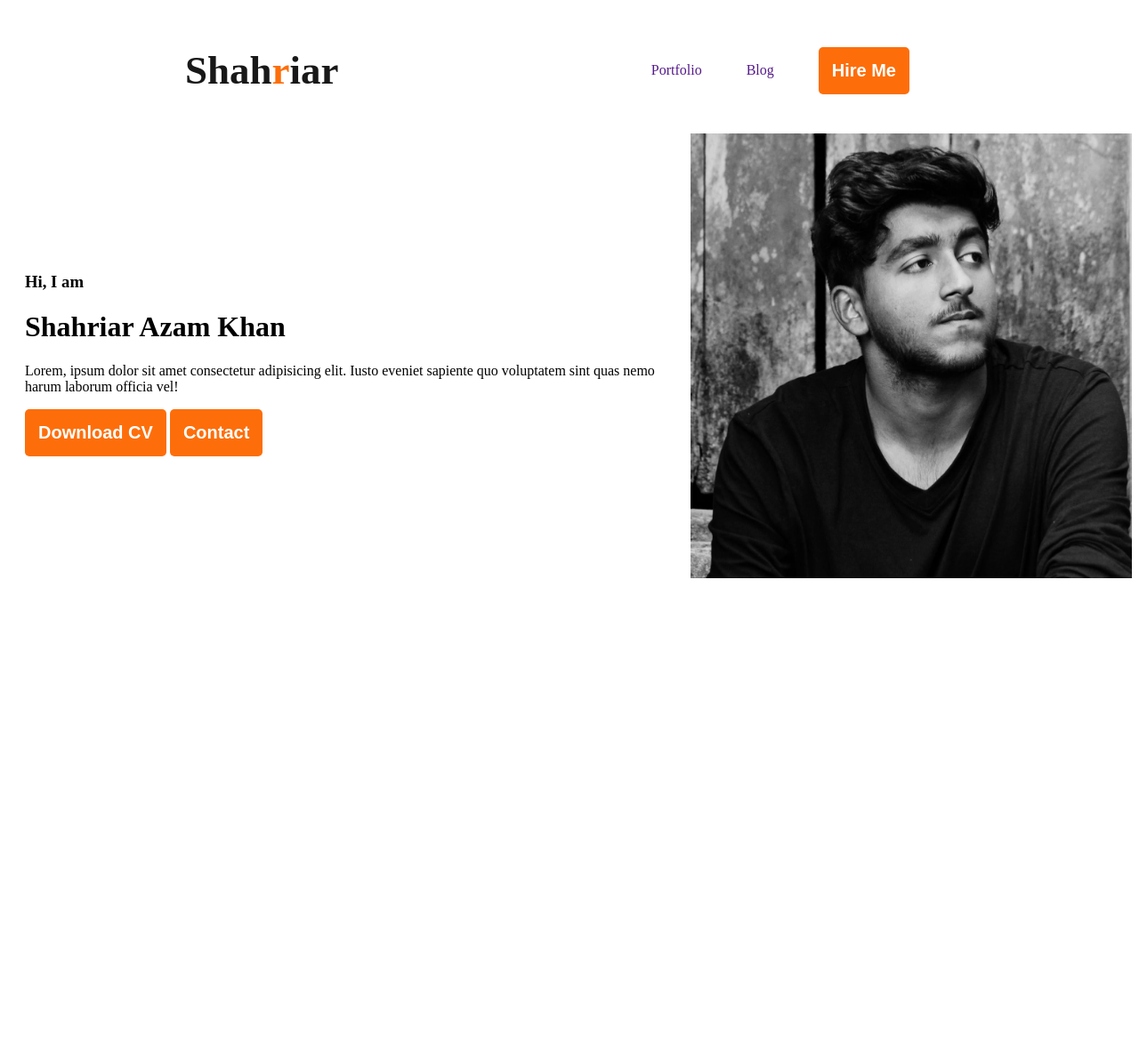
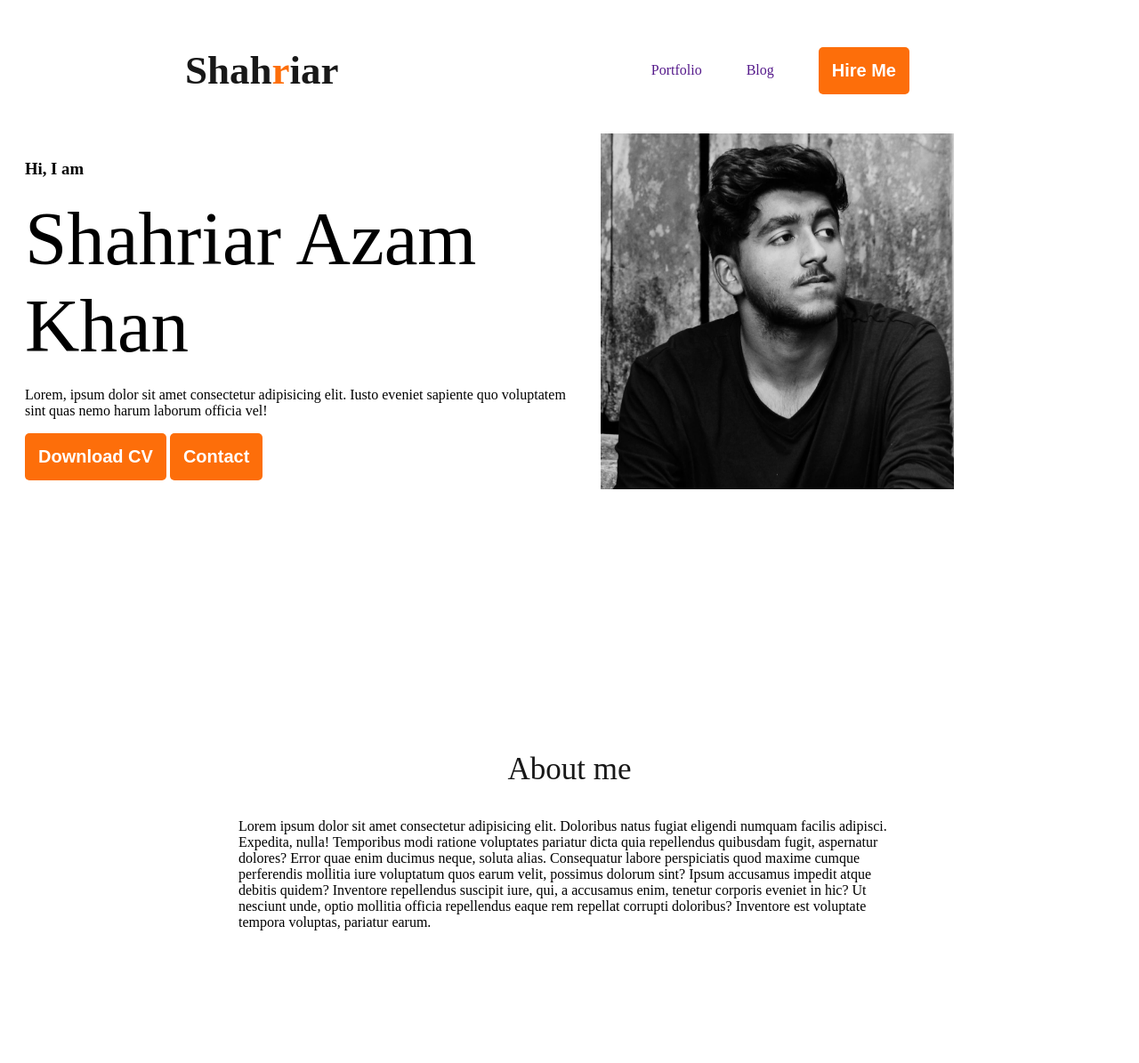
Before and after one commit to Shahriarrrrr/PortfolioProject, a plain HTML site: page index.html in a window 1280 px wide. Shown: the whole page at 89% size. Before the commit the page ends 800 px from the top, so only its background shows below. Drawn offline with Linux system fonts and the light colour scheme.

Commit message:
added about section

```diff
--- a/index.html
+++ b/index.html
@@ -1,10 +1,10 @@
 <!DOCTYPE html>
 <html lang="en">
   <head>
-    <meta charset="UTF-8">
-    <meta name="viewport" content="width=device-width, initial-scale=1.0">
+    <meta charset="UTF-8" />
+    <meta name="viewport" content="width=device-width, initial-scale=1.0" />
     <title>Full Stack Developer</title>
-    <link rel="stylesheet" href="/styles/styles.css">
+    <link rel="stylesheet" href="/styles/styles.css" />
   </head>
   <body>
     <header class="header">
@@ -13,20 +13,47 @@
         <ul>
           <li><a href="">Portfolio</a></li>
           <li><a href="">Blog</a></li>
-                <li><a href=""><Button class="button-primary">Hire Me</Button></a></li>
+          <li>
+            <a href=""><button class="button-primary">Hire Me</button></a>
+          </li>
         </ul>
       </nav>
-    </header>
       <div class="banner">
         <div class="profile-content">
           <h3 class="banner-greetings">Hi, I am</h3>
           <h1 class="banner-title">Shahriar Azam Khan</h1>
-        <p>Lorem, ipsum dolor sit amet consectetur adipisicing elit. Iusto eveniet sapiente quo voluptatem sint quas nemo harum laborum officia vel!</p>
+          <p class="banner-description">
+            Lorem, ipsum dolor sit amet consectetur adipisicing elit. Iusto
+            eveniet sapiente quo voluptatem sint quas nemo harum laborum officia
+            vel!
+          </p>
           <button class="button-primary">Download CV</button>
           <button class="button-primary">Contact</button>
         </div>
-        <img class="profile-pic" src="/assets/83954692_1454757554681227_4090478469903810560_n.jpg" alt="">
+        <img
+          class="profile-pic"
+          src="/assets/83954692_1454757554681227_4090478469903810560_n.jpg"
+          alt=""
+        />
       </div>
-
+    </header>
+    <main>
+      <section class="about">
+        <h3 class="section-title">About me</h3>
+        <p class="section-description">
+          Lorem ipsum dolor sit amet consectetur adipisicing elit. Doloribus
+          natus fugiat eligendi numquam facilis adipisci. Expedita, nulla!
+          Temporibus modi ratione voluptates pariatur dicta quia repellendus
+          quibusdam fugit, aspernatur dolores? Error quae enim ducimus neque,
+          soluta alias. Consequatur labore perspiciatis quod maxime cumque
+          perferendis mollitia iure voluptatum quos earum velit, possimus
+          dolorum sint? Ipsum accusamus impedit atque debitis quidem? Inventore
+          repellendus suscipit iure, qui, a accusamus enim, tenetur corporis
+          eveniet in hic? Ut nesciunt unde, optio mollitia officia repellendus
+          eaque rem repellat corrupti doloribus? Inventore est voluptate tempora
+          voluptas, pariatur earum.
+        </p>
+      </section>
+    </main>
   </body>
 </html>
--- a/styles/styles.css
+++ b/styles/styles.css
@@ -34,6 +34,14 @@ nav a {
     padding: 15px 15px;
 }
 
+.section-title {
+    color: #181818;
+    text-align: center;
+    font-size: 35px;
+    font-style: normal;
+    font-weight: 400;
+    line-height: normal;
+}
 
 .nav_title {
     color: #181818;
@@ -51,11 +59,36 @@ nav a {
     padding: 30 px 30 px 30px 200px;
     display: flex;
     align-items: center;
+    justify-content: space-between;
+
 }
-.banner .profile-pic {
-    height: 500px;
-    width: 500px;
+.banner > .profile-pic {
+    height: 400px;
+    width: 400px;
+     padding-right: 200px;
 }
 .profile-content{
     margin: 0 20px;
 }
+
+.banner-greeting {
+    font-size: 45px;
+    color: #474747;
+}
+
+.banner-title {
+    font-size: 85px;
+    font-weight: 400;
+    margin-top: 5px;
+    margin-bottom: 20px;
+}
+
+/*----MAIN SECTION---/
+
+/*-----------ABOUT SECTION*--------*/
+
+.about {
+    padding: 130px;
+    border-radius: 10px;
+    margin: 130px;
+}
```
Also changed, not shown: assets/abstract.jpg (added). Lines whose indentation alone changed are shown as unchanged.
